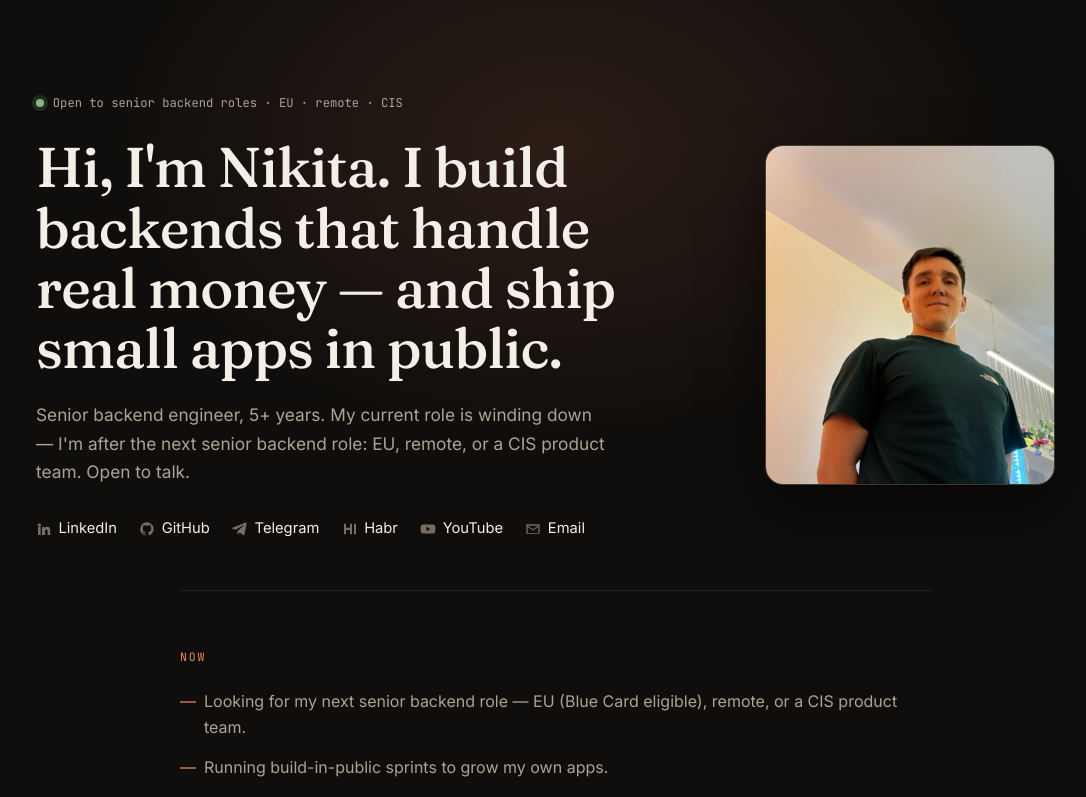
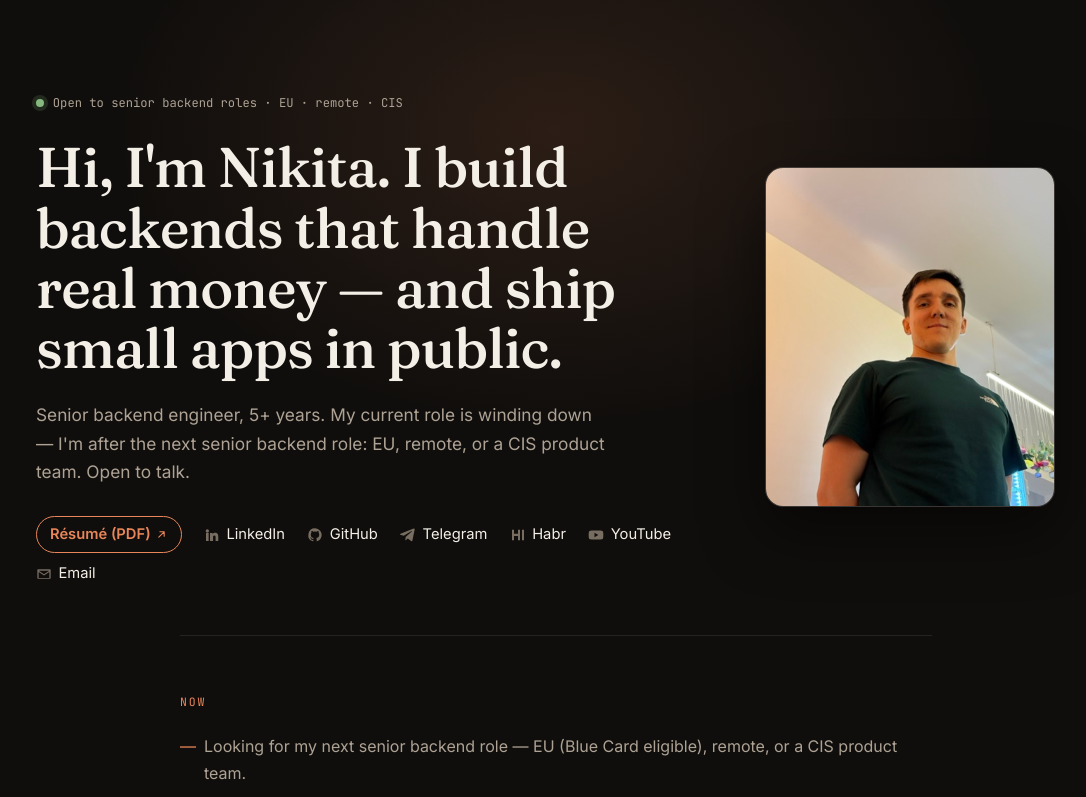
Before and after one commit to OneZee23/onezee-landing, a React (Create React App) app: page / in a window 1280 px wide. Shown: the top 797 px of the page, without its empty margins (84-1170 px from the left). Built offline with nearby package versions, Linux system fonts and the light colour scheme.

Commit message:
Add downloadable CV + learning German to Now

```diff
--- a/src/components/Hero.tsx
+++ b/src/components/Hero.tsx
@@ -1,5 +1,5 @@
 import React from 'react';
-import { heroLead, heroSub, socials } from '../data';
+import { heroLead, heroSub, socials, resumeUrl } from '../data';
 import { Portrait } from './Portrait';
 import { Icon } from './Icon';
 
@@ -14,6 +14,10 @@ export const Hero: React.FC = () => (
         <h1 className="hero__lead">{heroLead}</h1>
         <p className="hero__sub">{heroSub}</p>
         <nav className="hero__links" aria-label="Profiles">
+          <a className="ilink ilink--cv" href={resumeUrl} target="_blank" rel="noreferrer noopener">
+            <span>Résumé (PDF)</span>
+            <Icon name="arrow" size={13} className="ilink__arrow" />
+          </a>
           {socials.map((s) => (
             <a
               key={s.kind + s.url}
--- a/src/data.ts
+++ b/src/data.ts
@@ -47,8 +47,11 @@ export const socials: SiteLink[] = [
 export const now: string[] = [
   'Looking for my next senior backend role — EU (Blue Card eligible), remote, or a CIS product team.',
   'Running build-in-public sprints to grow my own apps.',
-  'Pushing my English from B1 toward B2.',
+  'Pushing my English toward B2 — and starting to learn German for the EU move.',
 ];
+
+// Downloadable CV (lives at public/cv.pdf → served at /cv.pdf)
+export const resumeUrl = '/cv.pdf';
 
 export interface ShipItem {
   year: string;
--- a/src/index.css
+++ b/src/index.css
@@ -110,6 +110,16 @@ a {
   font-size: 0.82rem;
   color: var(--muted);
 }
+.ilink--cv {
+  border: 1px solid var(--accent);
+  border-radius: 999px;
+  padding: 5px 13px;
+  color: var(--accent);
+  font-weight: 600;
+}
+.ilink--cv svg { color: var(--accent); }
+.ilink--cv span { border-bottom: none; }
+.ilink--cv:hover { background: var(--accent-soft); color: var(--accent); }
 .ilink__arrow {
   margin-left: -0.15rem;
 }
```
Also changed, not shown: 1 other file (tests, documents, lock files or other folders).
